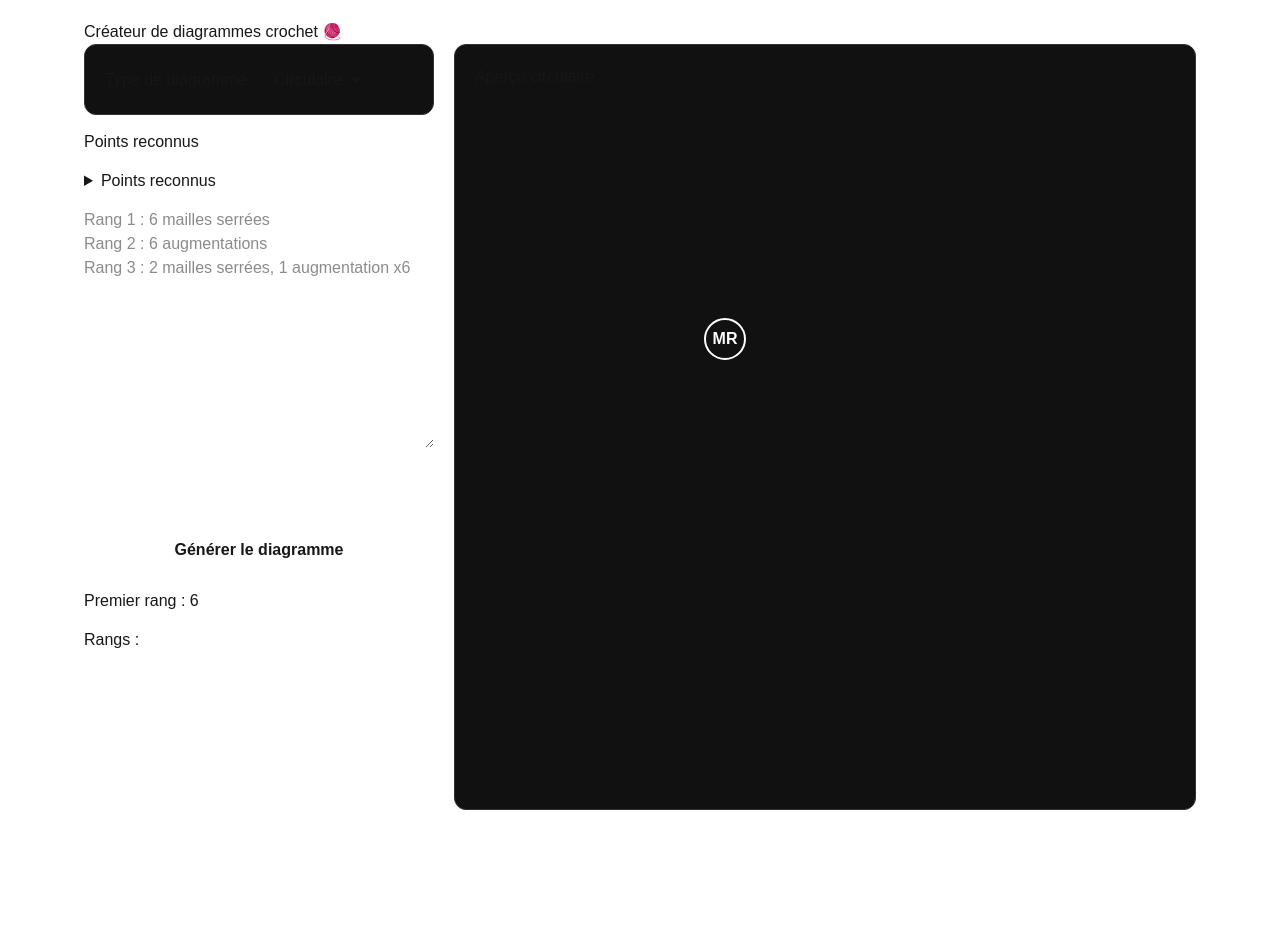
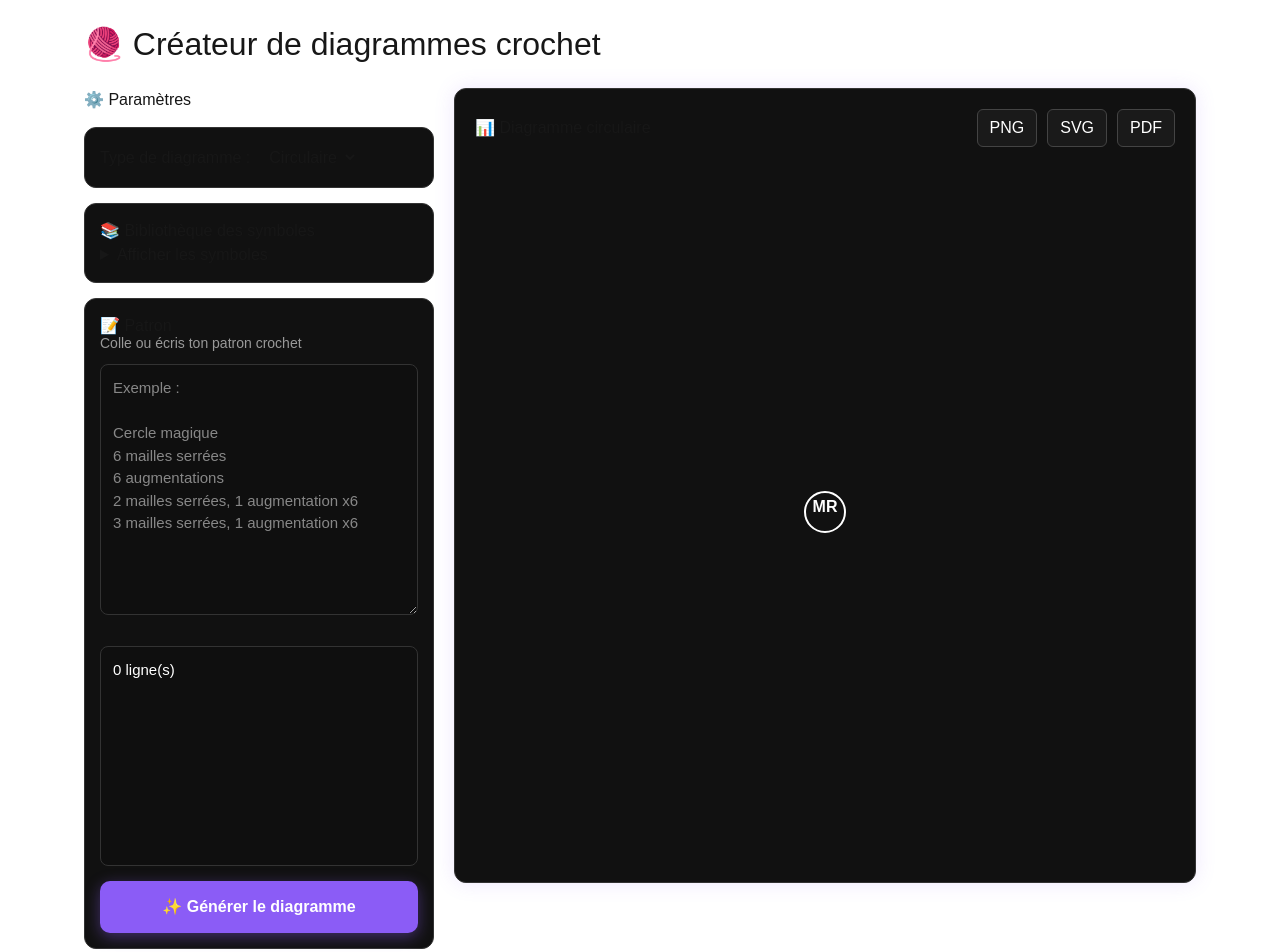
Before and after one commit to admurphye/cartomailles_V2, a Next.js app: page / in a window 1280 px wide. Shown: the top 952 px of the page. Before the commit the page ends 830 px from the top, so only its background shows below. Built offline with nearby package versions, Linux system fonts and the light colour scheme.

Commit message:
PAGE boutons

```diff
--- a/app/page.tsx
+++ b/app/page.tsx
@@ -5,6 +5,12 @@ import { CROCHET_SYMBOLS } from "./lib/crochetSymbols";
 import { drawSymbol } from "./lib/drawSymbol";
 import { parsePattern } from "./lib/parser";
 
+const cardStyle = {
+  padding: "15px",
+  border: "1px solid #333",
+  borderRadius: "12px",
+  background: "#111",
+};
 export default function Home() {
   const [pattern, setPattern] = useState("");
   const [diagramType, setDiagramType] =
@@ -52,7 +58,15 @@ export default function Home() {
     margin: "0 auto",
   }}
 >
-      <h1>Créateur de diagrammes crochet 🧶</h1>
+      <h1
+  style={{
+    marginBottom: "20px",
+    fontSize: "32px",
+  }}
+>
+  🧶 Créateur de diagrammes crochet
+</h1>
+
  <div
   style={{
     display: "flex",
@@ -68,15 +82,10 @@ export default function Home() {
     gap: "15px",
   }}
 >
-<div
-  style={{
-    width: "350px",
-    padding: "20px",
-    border: "1px solid #333",
-    borderRadius: "12px",
-    background: "#111",
-  }}
->
+  <h3>⚙️ Paramètres</h3>
+
+<div style={cardStyle}>
+
   <label>
     Type de diagramme :
   </label>
@@ -100,11 +109,10 @@ export default function Home() {
     </option>
   </select>
 </div>
- <h2>Points reconnus</h2>
 
+<div style={cardStyle}>
+<h3>📚 Bibliothèque des symboles</h3>
  <details>
-  <summary>Points reconnus</summary>
-
      <ul>
     {Object.entries(CROCHET_SYMBOLS).map(
       ([key, value]) => (
@@ -114,40 +122,124 @@ export default function Home() {
       )
     )}
   </ul>
+  <summary>Afficher les symboles</summary>
 </details>
+</div>
+<div style={cardStyle}>
+
+<h3>📝 Patron</h3>
+<p
+  style={{
+    fontSize: "14px",
+    color: "#999",
+    marginTop: "-5px",
+    marginBottom: "10px",
+  }}
+>
+  Colle ou écris ton patron crochet
+</p>
       <textarea
         value={pattern}
         onChange={(e) => setPattern(e.target.value)}
        rows={10}
  style={{
   width: "100%",
+  minHeight: "220px",
+  background: "#0f0f0f",
+  color: "white",
+  border: "1px solid #333",
+  borderRadius: "8px",
+  padding: "12px",
   resize: "vertical",
+  fontSize: "15px",
 }}
-        placeholder={`Rang 1 : 6 mailles serrées
-Rang 2 : 6 augmentations
-Rang 3 : 2 mailles serrées, 1 augmentation x6`}
+        placeholder={`Exemple :
+
+Cercle magique
+6 mailles serrées
+6 augmentations
+2 mailles serrées, 1 augmentation x6
+3 mailles serrées, 1 augmentation x6
+`}
       />
 
       <br />
       <br />
-
+<p
+ style={{
+  width: "100%",
+  minHeight: "220px",
+  marginBottom: "15px",
+  background: "#0f0f0f",
+  color: "white",
+  border: "1px solid #333",
+  borderRadius: "8px",
+  padding: "12px",
+  resize: "vertical",
+  fontSize: "15px",
+  marginBottom: "15px"
+}}
+>
+  {pattern
+    .split("\n")
+    .filter(line => line.trim() !== "")
+    .length}
+  {" "}ligne(s)
+</p>
 <button
   onClick={generateFromText}
   style={{
     width: "100%",
-    padding: "12px",
-    borderRadius: "8px",
+    padding: "14px",
+    borderRadius: "10px",
     border: "none",
+    background: "#8b5cf6",
+    color: "white",
+    fontSize: "16px",
+    fontWeight: "bold",
     cursor: "pointer",
-    fontWeight: "bold",
+    boxShadow: "0 4px 15px rgba(139,92,246,0.4)",
   }}
 >
-  Générer le diagramme
+  ✨ Générer le diagramme
 </button>
-       <p>Premier rang : {firstRoundCount}</p>
-       <p>Rangs : {roundCounts.join(" - ")}</p>
+    </div>
 
-      <pre>{analysis}</pre>
+<div style={cardStyle}>
+<h3>📊 Résumé</h3>
+       <p>
+  🪄 Premier rang : {firstRoundCount}
+</p>
+
+<p>
+  🔄 Tours : {roundCounts.length}
+</p>
+
+<p>
+  🧵 Mailles finales :
+  {" "}
+  {roundCounts.length > 0
+    ? roundCounts[roundCounts.length - 1]
+    : 0}
+</p>
+
+<hr
+  style={{
+    borderColor: "#333",
+    margin: "10px 0",
+  }}
+/>
+
+<pre
+  style={{
+    fontSize: "14px",
+    lineHeight: "1.6",
+    color: "#ddd",
+  }}
+>
+  {analysis}
+</pre>
+      </div>
 </div>
 <div
   style={{
@@ -157,6 +249,7 @@ Rang 3 : 2 mailles serrées, 1 augmentation x6`}
     padding: "20px",
     background: "#111",
     overflow: "auto",
+    boxShadow: "0 0 20px rgba(139, 92, 246, 0.15)",
   }}
 >
   {diagramType === "flat" && (
@@ -183,9 +276,67 @@ Rang 3 : 2 mailles serrées, 1 augmentation x6`}
         )}
         </svg>
 )}
+<div
+  style={{
+    display: "flex",
+    justifyContent: "space-between",
+    alignItems: "center",
+    marginBottom: "15px",
+  }}
+>
+  <h3>
+  📊 Diagramme {diagramType === "flat"
+    ? "plat"
+    : "circulaire"}
+</h3>
+
+  <div
+    style={{
+      display: "flex",
+      gap: "10px",
+    }}
+  >
+    <button
+  style={{
+    padding: "6px 12px",
+    borderRadius: "6px",
+    border: "1px solid #444",
+    background: "#1a1a1a",
+    color: "white",
+    cursor: "pointer",
+  }}
+>
+  PNG
+</button>
+ <button
+  style={{
+    padding: "6px 12px",
+    borderRadius: "6px",
+    border: "1px solid #444",
+    background: "#1a1a1a",
+    color: "white",
+    cursor: "pointer",
+  }}
+>
+  SVG
+  </button>
+    <button
+  style={{
+    padding: "6px 12px",
+    borderRadius: "6px",
+    border: "1px solid #444",
+    background: "#1a1a1a",
+    color: "white",
+    cursor: "pointer",
+  }}
+>
+  PDF
+</button>
+  </div>
+</div>
+
 {diagramType === "circular" && (
       <>
-     <h3>Aperçu circulaire</h3>
 
       <svg width={700} height={700}>
         {roundSymbols.map((_, ringIndex) => {
@@ -195,8 +346,8 @@ Rang 3 : 2 mailles serrées, 1 augmentation x6`}
 
       <circle
       key={`guide-${ringIndex}`}
-      cx={250}
-      cy={250}
+      cx={350}
+      cy={350}
       r={radius}
       fill="none"
       stroke="#555"
@@ -205,8 +356,8 @@ Rang 3 : 2 mailles serrées, 1 augmentation x6`}
 })}
 
 <circle
-  cx={250}
-  cy={250}
+  cx={350}
+  cy={350}
   r={20}
   fill="none"
   stroke="white"
@@ -214,8 +365,8 @@ Rang 3 : 2 mailles serrées, 1 augmentation x6`}
 />
 
 <text
-  x={250}
-  y={255}
+  x={350}
+  y={350}
   textAnchor="middle"
   fill="white"
   fontSize="16"
@@ -230,8 +381,8 @@ Rang 3 : 2 mailles serrées, 1 augmentation x6`}
       const angle =
         (index / round.length) * Math.PI * 2;
 
-      const centerX = 250;
-      const centerY = 250;
+      const centerX = 350;
+      const centerY = 350;
 
       const x = centerX + Math.cos(angle) * radius;
       const y = centerY + Math.sin(angle) * radius;
```
Lines whose indentation alone changed are shown as unchanged.
